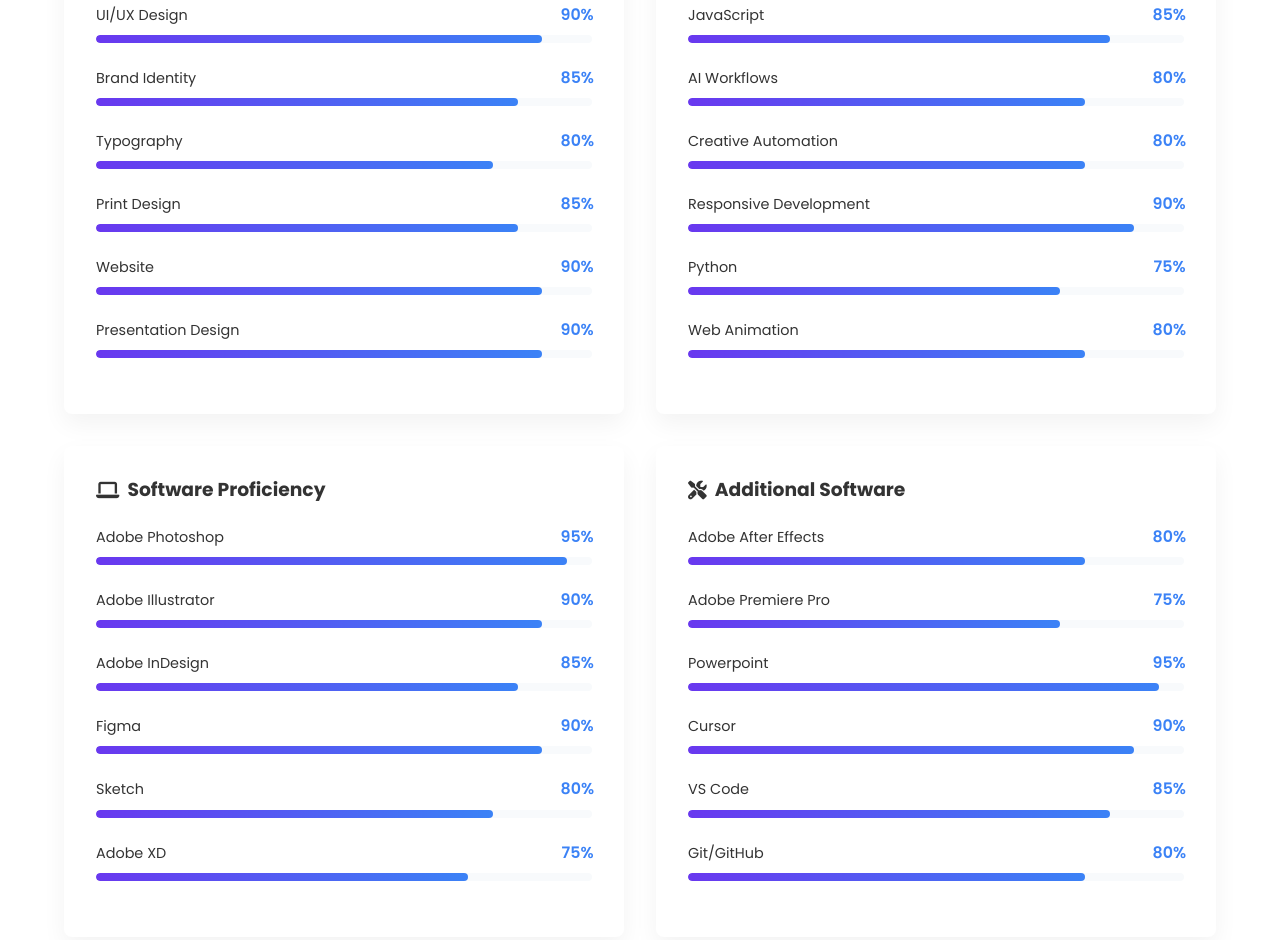
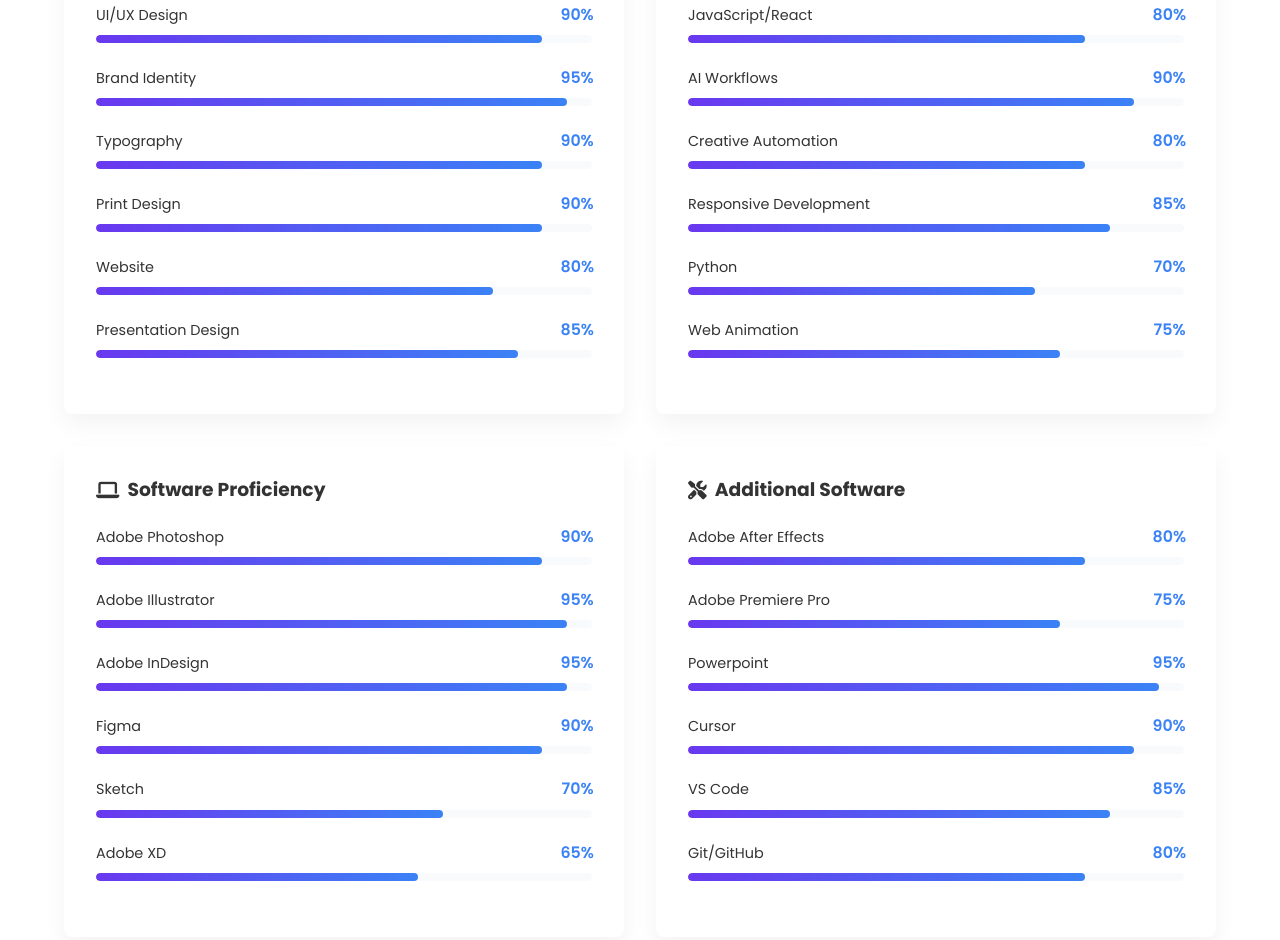
Before and after one commit to DonCarlosDesign/Carlos-A-Portfolio, a plain HTML site: page about.html in a window 1280 px wide. Shown: the part 3735-4675 px from the top of the page. Drawn offline with Linux system fonts and the light colour scheme.

Commit message:
Revise skill percentages on index.html and about.html
Differentiates values that had previously stacked too many skills at
the same percentage, and syncs the two pages so they agree on shared
skills (e.g. JavaScript renamed to JavaScript/React on about.html to
match index.html).

```diff
--- a/about.html
+++ b/about.html
@@ -202,16 +202,36 @@
                         <div class="skill-item">
                             <div class="skill-info">
                                 <span>Brand Identity</span>
-                                <span class="percentage" data-value="85">0%</span>
+                                <span class="percentage" data-value="95">0%</span>
                             </div>
                             <div class="skill-bar">
-                                <div class="skill-progress" data-width="85%"></div>
+                                <div class="skill-progress" data-width="95%"></div>
                             </div>
                         </div>
 
                         <div class="skill-item">
                             <div class="skill-info">
                                 <span>Typography</span>
+                                <span class="percentage" data-value="90">0%</span>
+                            </div>
+                            <div class="skill-bar">
+                                <div class="skill-progress" data-width="90%"></div>
+                            </div>
+                        </div>
+
+                        <div class="skill-item">
+                            <div class="skill-info">
+                                <span>Print Design</span>
+                                <span class="percentage" data-value="90">0%</span>
+                            </div>
+                            <div class="skill-bar">
+                                <div class="skill-progress" data-width="90%"></div>
+                            </div>
+                        </div>
+
+                        <div class="skill-item">
+                            <div class="skill-info">
+                                <span>Website</span>
                                 <span class="percentage" data-value="80">0%</span>
                             </div>
                             <div class="skill-bar">
@@ -221,31 +241,11 @@
 
                         <div class="skill-item">
                             <div class="skill-info">
-                                <span>Print Design</span>
+                                <span>Presentation Design</span>
                                 <span class="percentage" data-value="85">0%</span>
                             </div>
                             <div class="skill-bar">
                                 <div class="skill-progress" data-width="85%"></div>
-                            </div>
-                        </div>
-
-                        <div class="skill-item">
-                            <div class="skill-info">
-                                <span>Website</span>
-                                <span class="percentage" data-value="90">0%</span>
-                            </div>
-                            <div class="skill-bar">
-                                <div class="skill-progress" data-width="90%"></div>
-                            </div>
-                        </div>
-
-                        <div class="skill-item">
-                            <div class="skill-info">
-                                <span>Presentation Design</span>
-                                <span class="percentage" data-value="90">0%</span>
-                            </div>
-                            <div class="skill-bar">
-                                <div class="skill-progress" data-width="90%"></div>
                             </div>
                         </div>
                     </div>
@@ -266,21 +266,21 @@
 
                         <div class="skill-item">
                             <div class="skill-info">
-                                <span>JavaScript</span>
-                                <span class="percentage" data-value="85">0%</span>
+                                <span>JavaScript/React</span>
+                                <span class="percentage" data-value="80">0%</span>
                             </div>
                             <div class="skill-bar">
-                                <div class="skill-progress" data-width="85%"></div>
+                                <div class="skill-progress" data-width="80%"></div>
                             </div>
                         </div>
 
                         <div class="skill-item">
                             <div class="skill-info">
                                 <span>AI Workflows</span>
-                                <span class="percentage" data-value="80">0%</span>
+                                <span class="percentage" data-value="90">0%</span>
                             </div>
                             <div class="skill-bar">
-                                <div class="skill-progress" data-width="80%"></div>
+                                <div class="skill-progress" data-width="90%"></div>
                             </div>
                         </div>
 
@@ -297,30 +297,30 @@
                         <div class="skill-item">
                             <div class="skill-info">
                                 <span>Responsive Development</span>
-                                <span class="percentage" data-value="90">0%</span>
+                                <span class="percentage" data-value="85">0%</span>
                             </div>
                             <div class="skill-bar">
-                                <div class="skill-progress" data-width="90%"></div>
+                                <div class="skill-progress" data-width="85%"></div>
                             </div>
                         </div>
 
                         <div class="skill-item">
                             <div class="skill-info">
                                 <span>Python</span>
-                                <span class="percentage" data-value="75">0%</span>
+                                <span class="percentage" data-value="70">0%</span>
                             </div>
                             <div class="skill-bar">
-                                <div class="skill-progress" data-width="75%"></div>
+                                <div class="skill-progress" data-width="70%"></div>
                             </div>
                         </div>
 
                         <div class="skill-item">
                             <div class="skill-info">
                                 <span>Web Animation</span>
-                                <span class="percentage" data-value="80">0%</span>
+                                <span class="percentage" data-value="75">0%</span>
                             </div>
                             <div class="skill-bar">
-                                <div class="skill-progress" data-width="80%"></div>
+                                <div class="skill-progress" data-width="75%"></div>
                             </div>
                         </div>
                     </div>
@@ -332,6 +332,16 @@
                         <div class="skill-item">
                             <div class="skill-info">
                                 <span>Adobe Photoshop</span>
+                                <span class="percentage" data-value="90">0%</span>
+                            </div>
+                            <div class="skill-bar">
+                                <div class="skill-progress" data-width="90%"></div>
+                            </div>
+                        </div>
+
+                        <div class="skill-item">
+                            <div class="skill-info">
+                                <span>Adobe Illustrator</span>
                                 <span class="percentage" data-value="95">0%</span>
                             </div>
                             <div class="skill-bar">
@@ -341,21 +351,11 @@
 
                         <div class="skill-item">
                             <div class="skill-info">
-                                <span>Adobe Illustrator</span>
-                                <span class="percentage" data-value="90">0%</span>
+                                <span>Adobe InDesign</span>
+                                <span class="percentage" data-value="95">0%</span>
                             </div>
                             <div class="skill-bar">
-                                <div class="skill-progress" data-width="90%"></div>
-                            </div>
-                        </div>
-
-                        <div class="skill-item">
-                            <div class="skill-info">
-                                <span>Adobe InDesign</span>
-                                <span class="percentage" data-value="85">0%</span>
-                            </div>
-                            <div class="skill-bar">
-                                <div class="skill-progress" data-width="85%"></div>
+                                <div class="skill-progress" data-width="95%"></div>
                             </div>
                         </div>
 
@@ -372,20 +372,20 @@
                         <div class="skill-item">
                             <div class="skill-info">
                                 <span>Sketch</span>
-                                <span class="percentage" data-value="80">0%</span>
+                                <span class="percentage" data-value="70">0%</span>
                             </div>
                             <div class="skill-bar">
-                                <div class="skill-progress" data-width="80%"></div>
+                                <div class="skill-progress" data-width="70%"></div>
                             </div>
                         </div>
 
                         <div class="skill-item">
                             <div class="skill-info">
                                 <span>Adobe XD</span>
-                                <span class="percentage" data-value="75">0%</span>
+                                <span class="percentage" data-value="65">0%</span>
                             </div>
                             <div class="skill-bar">
-                                <div class="skill-progress" data-width="75%"></div>
+                                <div class="skill-progress" data-width="65%"></div>
                             </div>
                         </div>
                     </div>
```
Also changed, not shown: index.html (+27 -27 lines).
